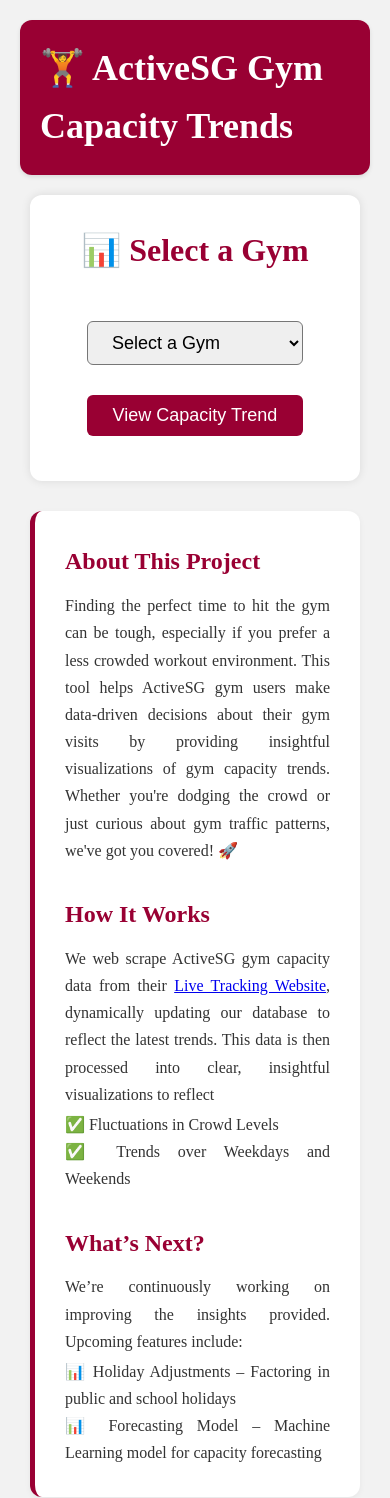
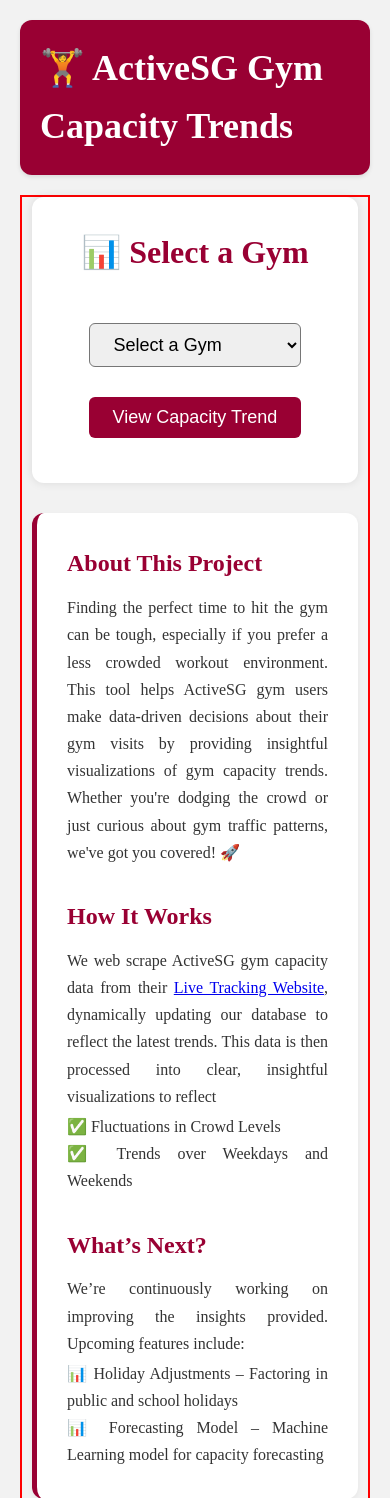
Before and after one commit to dillonchong01/ActiveSG-Gym-Capacity, a Flask app: page / in a window 390 px wide. Shown: the top 1498 px of the page. Run offline with Flask 3, Linux system fonts and the light colour scheme.

Commit message:
Update styles.css

```diff
--- a/static/css/styles.css
+++ b/static/css/styles.css
@@ -209,6 +209,7 @@ a.button:hover {
     }
 
     .layout-flex {
+        border: 2px solid red;
         flex-direction: column;
         width: 100%;
         margin: 0;
```
